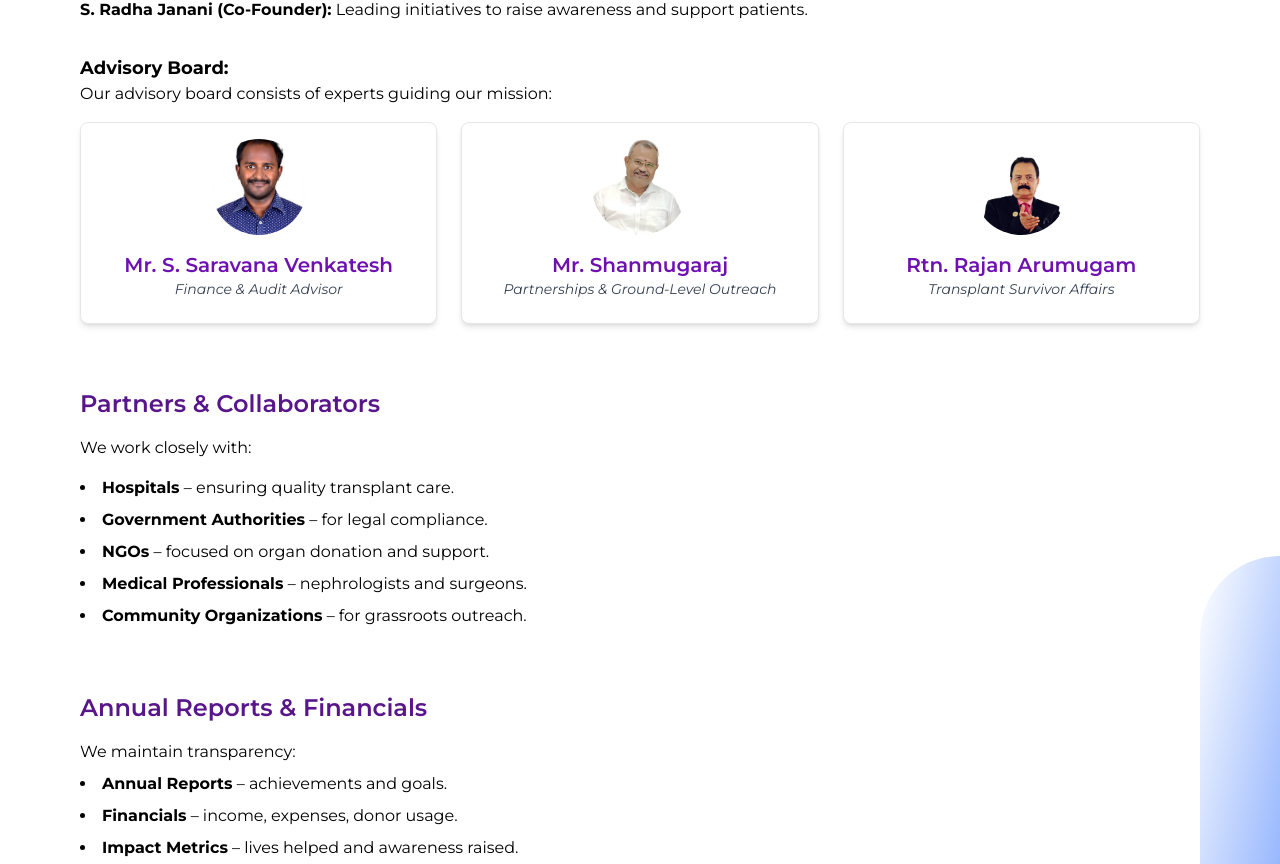
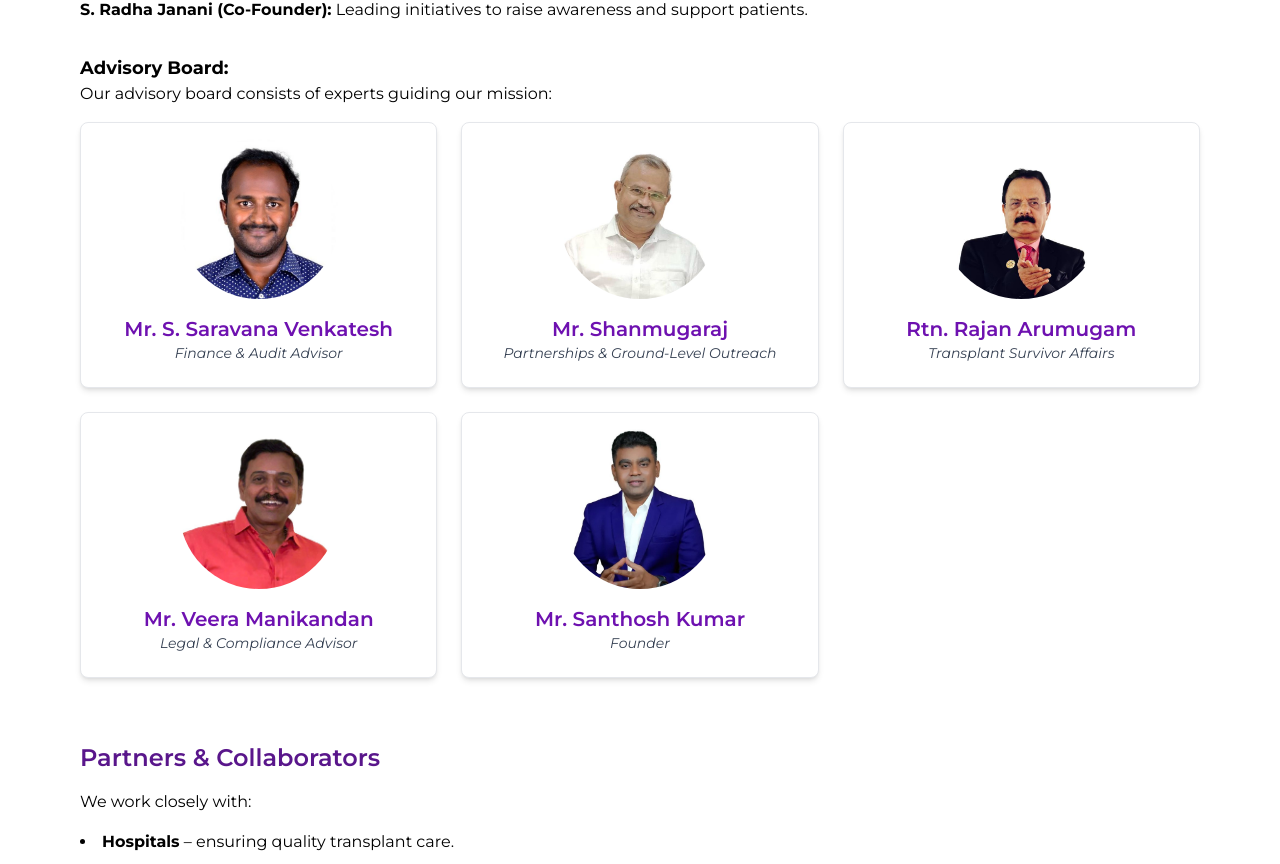
Before and after one commit to leada2025/Suka-Charitable-Trust-Full, a React (Vite) app in the folder front/: page /about in a window 1280 px wide. Shown: the part 652-1516 px from the top of the page. Built offline with nearby package versions, Linux system fonts and the light colour scheme; no server answers.

Commit message:
image upadation

```diff
--- a/front/src/api/Axios.jsx
+++ b/front/src/api/Axios.jsx
@@ -1,7 +1,7 @@
 import axios from 'axios';
 
 const API = axios.create({
-  baseURL: 'https://suka-charitable-trust-full-backend.onrender.com',
+  baseURL: 'http://localhost:5000',
   withCredentials: true, // if you're using cookies for auth
 });
 
--- a/front/src/pages/AboutUs.jsx
+++ b/front/src/pages/AboutUs.jsx
@@ -20,6 +20,18 @@ const AboutUs = () => {
       name: "Rtn. Rajan Arumugam",
       title: "Transplant Survivor Affairs",
       image: "Rajan Arumugam.JPG",
+      // description: "Focused on improving healthcare access and quality.",
+    },
+        {
+      name: "Mr. Veera Manikandan",
+      title: "Legal & Compliance Advisor",
+      image: "Mr. Veera Manikandan.JPG",
+      // description: "Focused on improving healthcare access and quality.",
+    },
+         {
+      name: "Mr. Santhosh Kumar",
+      title: "Founder",
+      image: "Santhosh Kumar.jpg",
       // description: "Focused on improving healthcare access and quality.",
     },
   ];
@@ -70,11 +82,12 @@ const AboutUs = () => {
                   key={index}
                   className="bg-white shadow-md rounded-lg p-4 text-center border border-gray-200"
                 >
-                  <img
-                    src={member.image}
-                    alt={member.name}
-                    className="w-24 h-24 mx-auto rounded-full object-cover mb-4 "
-                  />
+                 <img
+  src={member.image}
+  alt={member.name}
+  className="w-40 h-40 mx-auto rounded-full object-cover object-top mb-4"
+/>
+
                   <h5 className="text-xl font-semibold text-purple-800">
                     {member.name}
                   </h5>
```
Also changed, not shown: front/public/Mr. Veera Manikandan.JPG (added), front/public/Santhosh Kumar.jpg (added).
